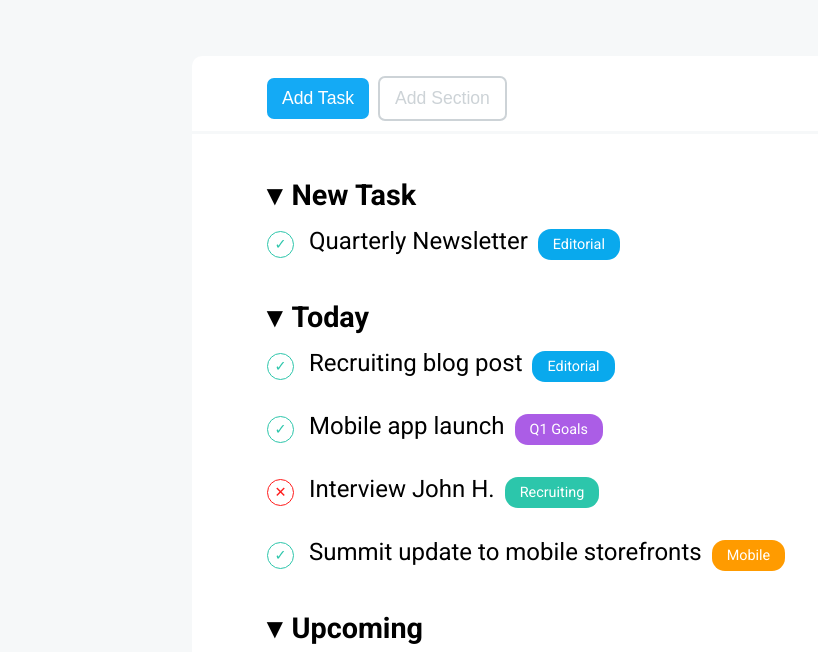
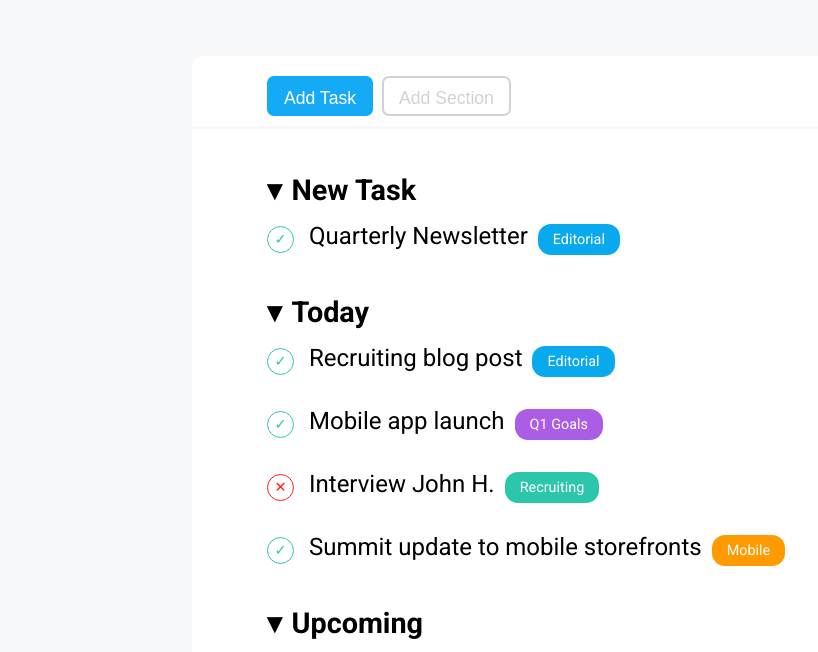
Before and after one commit to OgataiKhan/html-css-toboolist, a plain HTML site: page index.html in a window 1280 px wide. Shown: the part 110-762 px from the top of the page, without its empty margins (0-818 px from the left). Drawn offline with Linux system fonts and the light colour scheme.

Commit message:
fix: minor css fixes

```diff
--- a/css/style.css
+++ b/css/style.css
@@ -1,14 +1,30 @@
-body {
-    margin: 0;
-    background-color: #f6f8f9;
-    font-family: 'Roboto', sans-serif;
+/*
+**********
+Reset
+**********
+*/
+
+* {
+    box-sizing: border-box;
 }
+
+/*
+**********
+/Reset
+**********
+*/
 
 /*
 **********
 Common
 **********
 */
+
+body {
+    margin: 0;
+    background-color: #f6f8f9;
+    font-family: 'Roboto', sans-serif;
+}
 
 .box {
     background-color: white;
@@ -77,19 +93,19 @@ Buttons
     border-radius: 7px;
     font-size: 1.1em;
     margin-right: 5px;
-
+    height: 40px;
+    cursor: pointer;
 }
 
 #add-task {
     background-color: #14aaf5;
     color: white;
-    border: none;
+    border: 2px solid #14aaf5;
 }
 
 #add-section {
     background-color: white;
     color: #cdd3d7;
-    border: none;
     border: 2px solid #cdd3d7;
 }
 
```
